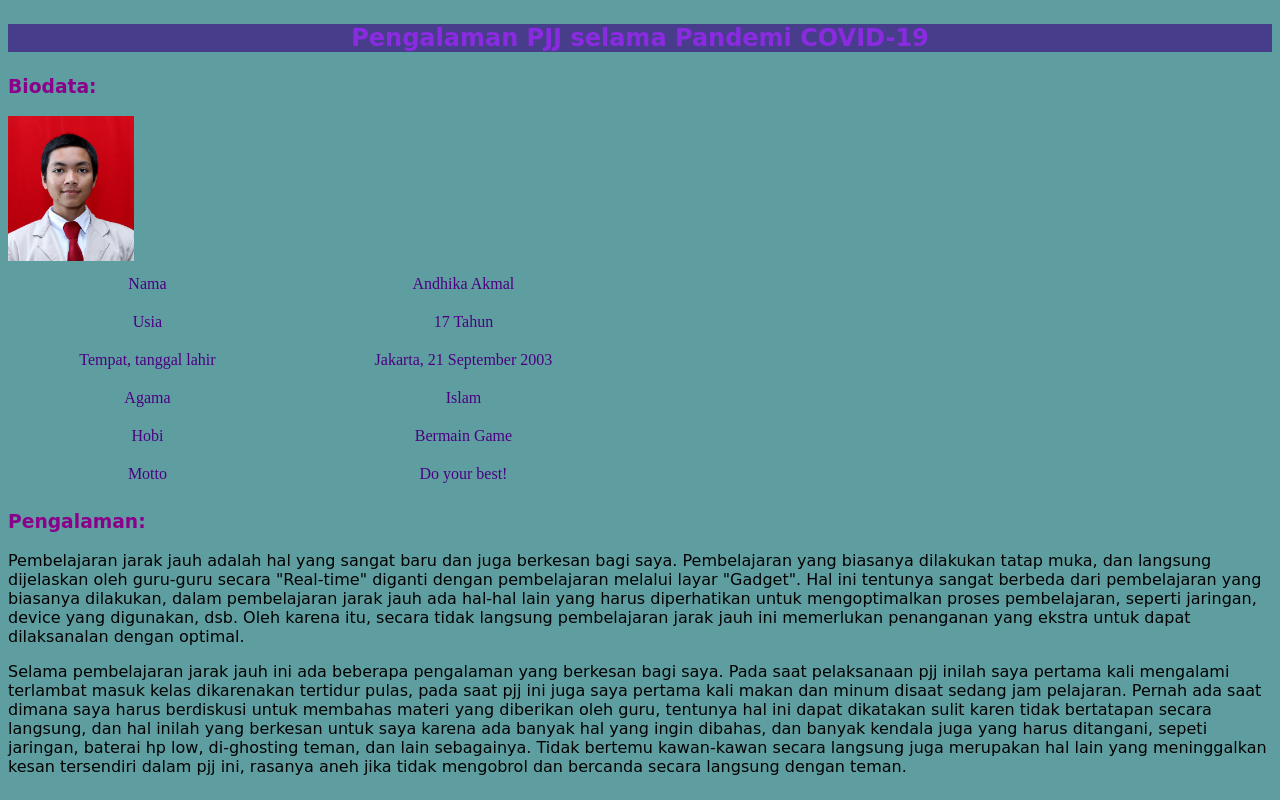
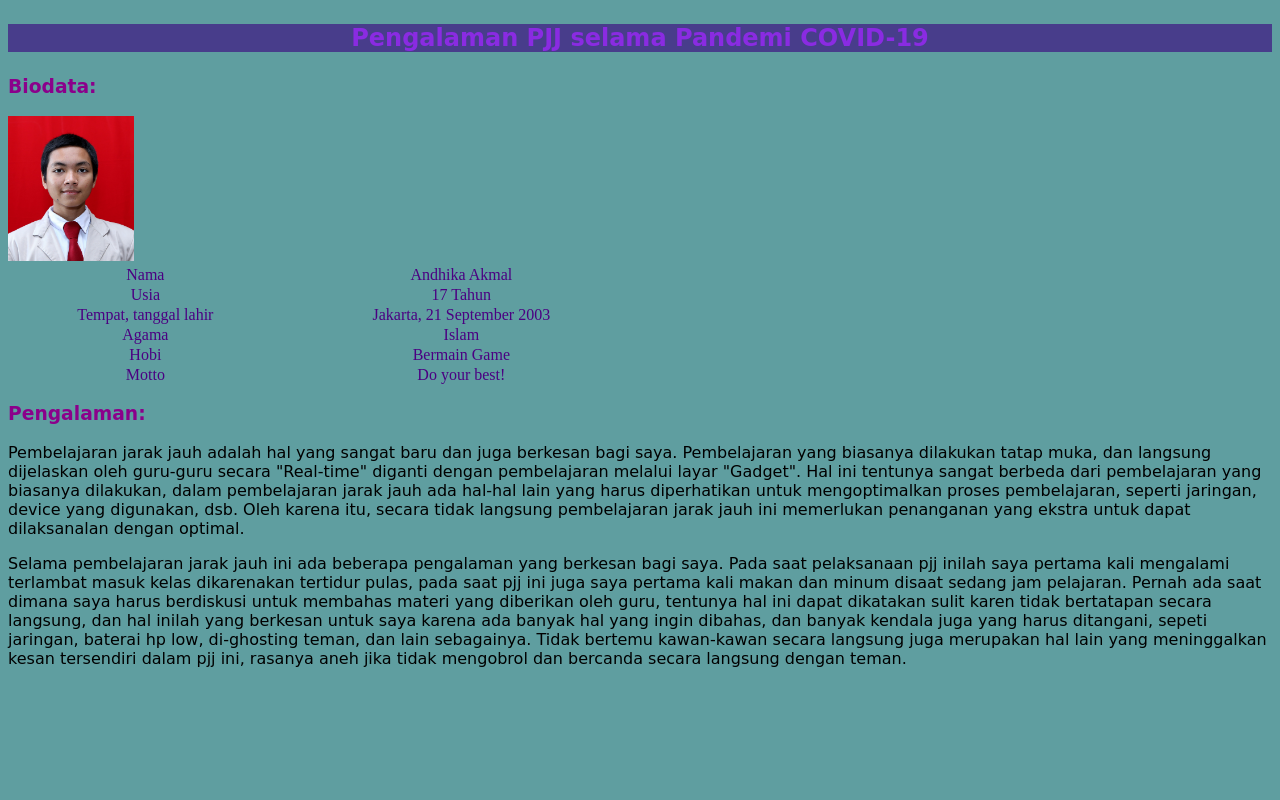
Before and after one commit to Andhikaak65/Andhikaak65.github.io, a plain HTML site: page index.html in a window 1280 px wide. Drawn offline with Linux system fonts and the light colour scheme.

Commit message:
Update style.css

```diff
--- a/style.css
+++ b/style.css
@@ -1,5 +1,5 @@
 body {background-color: cadetblue;}
 h2 {color: blueviolet;background-color: darkslateblue;}
 h3 {color: darkmagenta;}
-table, th, td {border: 2px blue; text-align: center;color: indigo;border-collapse: collapse;padding: 10px;}
+table, th, td {border: 2px blue; text-align: center;color: indigo;border-collapse: collapse;}
 p {font-family: 'Brush Script MT', cursive;}
```
